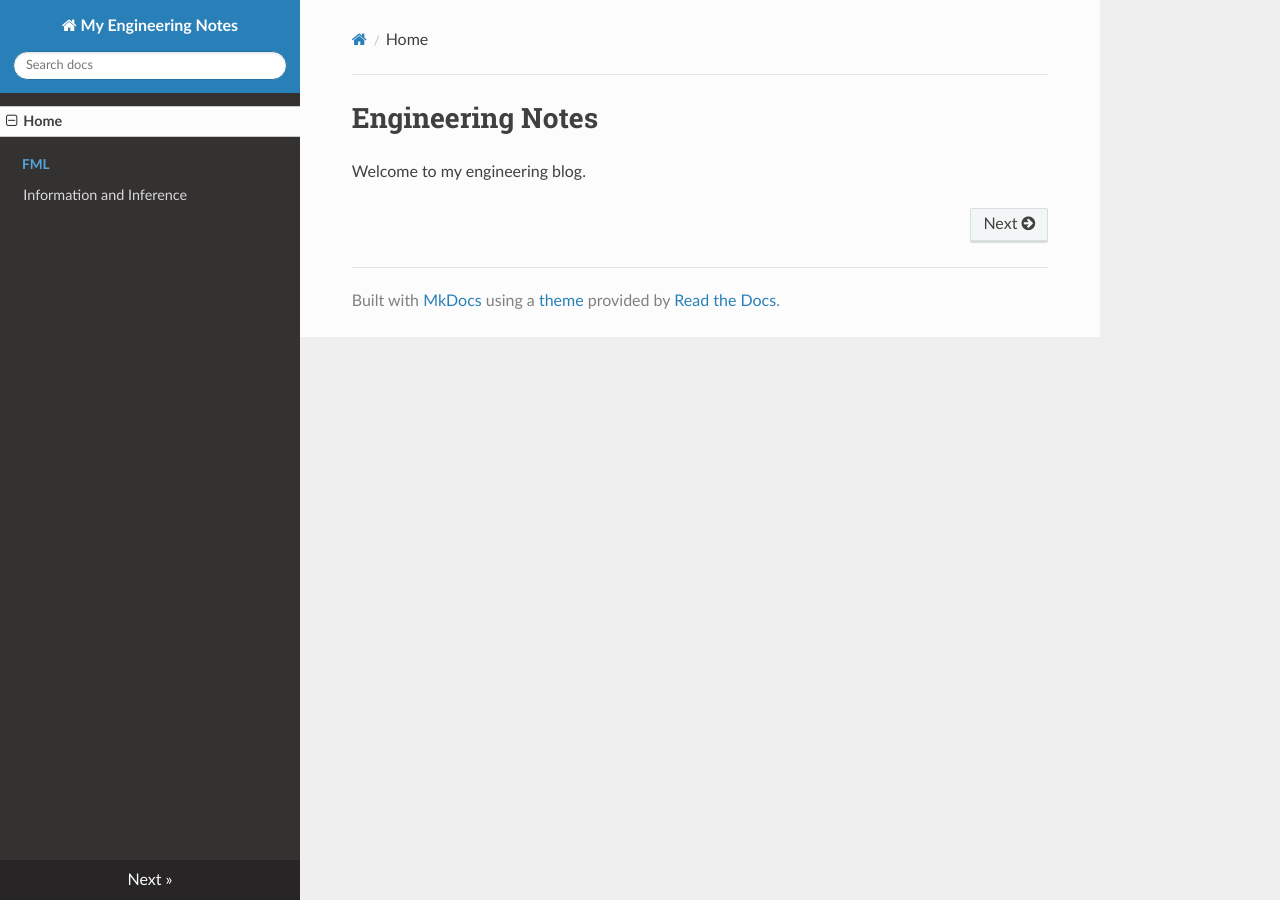
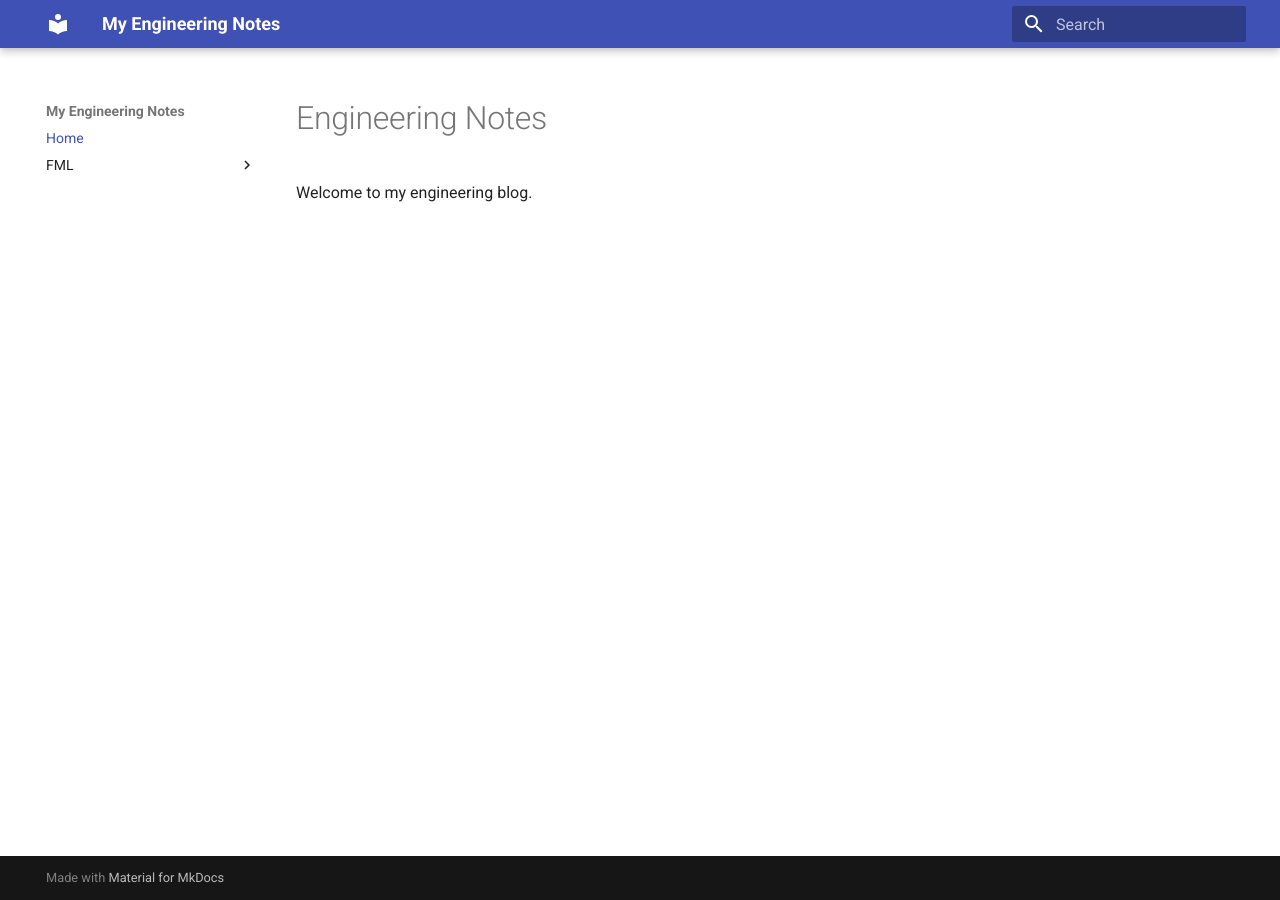
Before and after one commit to mishradebashis7/engineering-notes, an MkDocs documentation site: the page built from docs/index.md, in a window 1280 px wide. Built offline with MkDocs 1.6.1 and Material for MkDocs 9.7.7, drawn with Linux system fonts in a browser that asks for light colours; nearby versions of some CDN libraries.

Commit message:
Update theme and math extensions in mkdocs.yml

```diff
--- a/mkdocs.yml
+++ b/mkdocs.yml
@@ -1,7 +1,29 @@
 site_name: My Engineering Notes
-theme: readthedocs
+theme:
+  name: material
+  palette:
+    # This makes it look like Overleaf (Clean White)
+    scheme: default
+    primary: indigo
+    accent: blue
+
+# This enables the "Math" translator
+markdown_extensions:
+  - pymdownx.arithmatex:
+      generic: true
+  - pymdownx.highlight
+  - pymdownx.superfences
+
+# This loads the script that renders the math
+extra_javascript:
+  - https://polyfill.io/v3/polyfill.min.js?features=es6
+  - https://cdn.jsdelivr.net/npm/mathjax@3/es5/tex-mml-chtml.js
+  - javascripts/mathjax.js
+
+extra_css:
+  - stylesheets/extra.css
 
 nav:
   - Home: index.md
   - FML:
-      - 'Information and Inference': 'FML/2-information-and-inference.md'
+      - 'Information and Inference': 'FML/2 Information and Inference.md'
```
